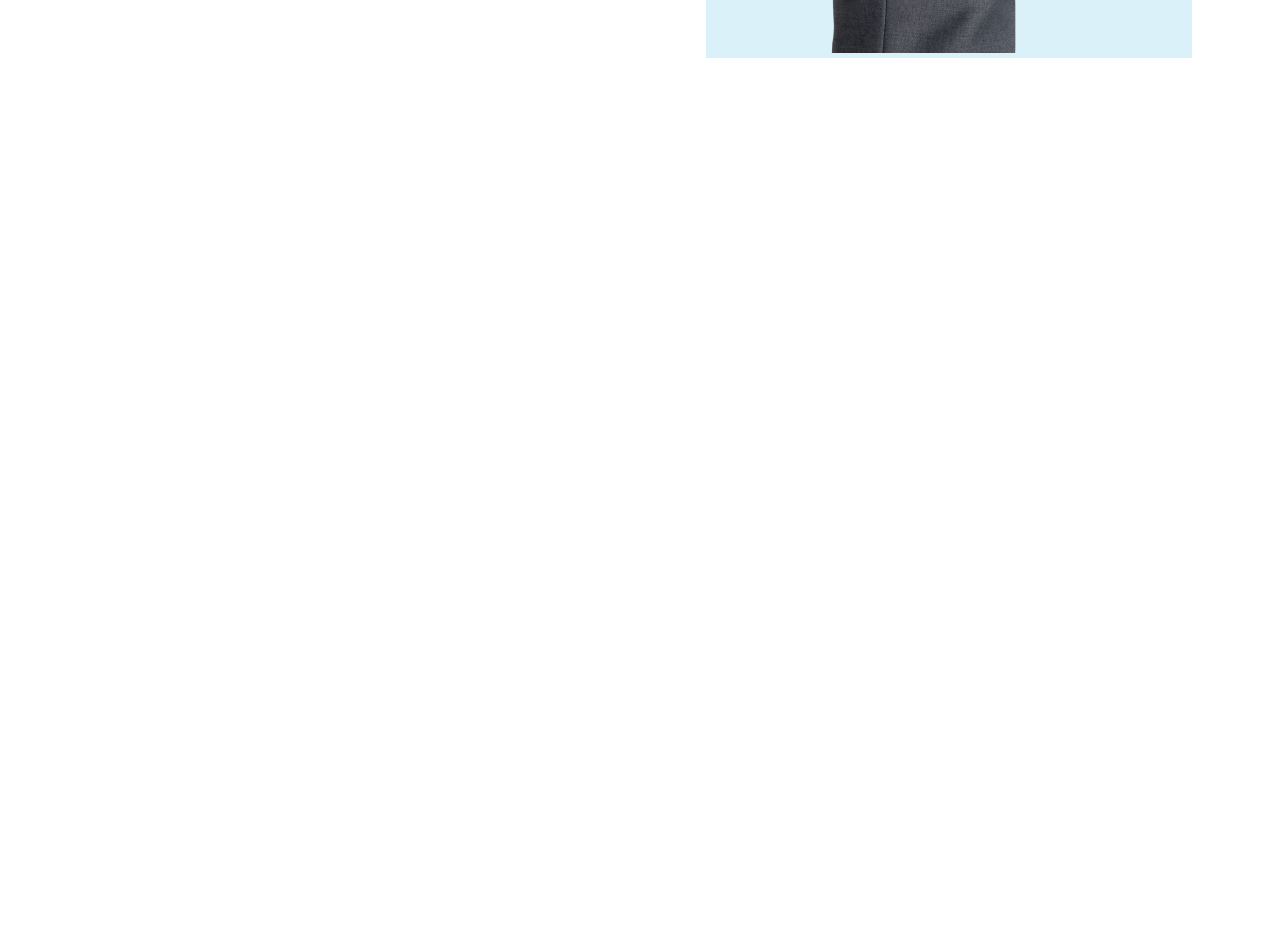
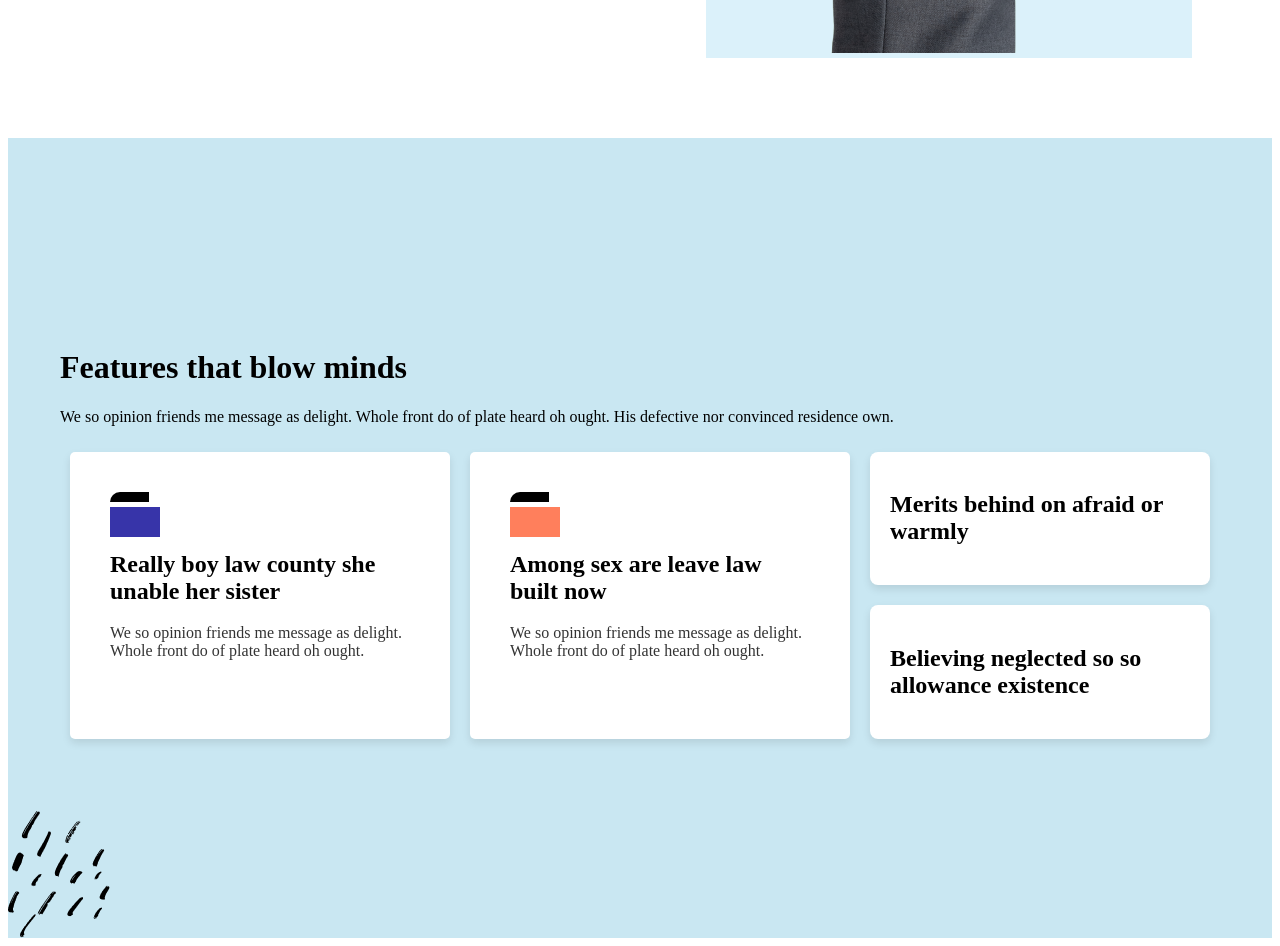
Before and after one commit to Rejinakhadka/Freelance_UI, a React (Vite) app: page / in a window 1280 px wide. Shown: the part 2580-3526 px from the top of the page. Before the commit the page ends 2726 px from the top, so only its background shows below. Built offline with nearby package versions, Linux system fonts and the light colour scheme.

Commit message:
feat(UI-features)

```diff
--- a/src/App.jsx
+++ b/src/App.jsx
@@ -6,6 +6,7 @@ import Automated from './Components/Automated/Automated';
 import Cards from './Components/Cards/Cards';
 import Whychooseus from './Components/Whychooseus/Whychooseus';
 import Savemoney from './Components/SaveMoney/Savemoney';
+import Features from './Components/Features/Features';
 
 const App = () => {
   const divStyle = {
@@ -23,6 +24,7 @@ const App = () => {
     <Cards/>
     <Whychooseus/>
     <Savemoney/>
+    <Features/>
     </div>
 
 
--- /dev/null
+++ b/src/Components/Features/Features.jsx
@@ -0,0 +1,54 @@
+import React from "react";
+import "./styles.css";
+import { assets } from "../../assets/assets";
+
+const Features = () => {
+  const features = [
+    {
+      id: 1,
+      image: assets.card01,
+      title: "Really boy law county she unable her sister",
+      description: "We so opinion friends me message as delight. Whole front do of plate heard oh ought.",
+    },
+    {
+      id: 2,
+      image: assets.card02,
+      title: "Among sex are leave law built now",
+      description: "We so opinion friends me message as delight. Whole front do of plate heard oh ought.",
+    }
+  ];
+
+  return (
+    <div className="features-container">
+      <div className="features-text">
+        <h1>Features that blow minds</h1>
+        <p>
+          We so opinion friends me message as delight. Whole front do of plate
+          heard oh ought. His defective nor convinced residence own.
+        </p>
+        <div className="features-cards">
+          {features.map((feature) => (
+            <div className="feature-card" key={feature.id}>
+              <img src={feature.image} alt="Feature Image" />
+              <h2>{feature.title}</h2>
+              <p>{feature.description}</p>
+            </div>
+          ))}
+          <div className="additional-cards">
+          <div className="additional-card">
+            <h2>Merits behind on afraid or warmly</h2>
+          </div>
+          <div className="additional-card">
+            <h2>Believing neglected so so allowance existence</h2>
+          </div>
+        </div>
+        </div>
+
+
+      </div>
+      <img src={assets.blackstrokes} className="blackstrokes-img" />
+    </div>
+  );
+};
+
+export default Features;
--- /dev/null
+++ b/src/Components/Features/styles.css
@@ -0,0 +1,64 @@
+.features-container {
+    background-color: #c9e7f2;
+    height: 100vh;
+    display: flex;
+    justify-content: center;
+    align-items: center;
+    position: relative;
+
+  }
+
+  .features-text {
+    padding: 40px;
+  }
+
+  .features-cards {
+    display: flex;
+    flex-wrap: wrap;
+    justify-content: center;
+  }
+
+  .feature-card {
+    background-color: white;
+    padding: 40px;
+    margin: 10px;
+    width: 300px;
+    box-shadow: 0px 4px 8px rgba(0, 0, 0, 0.1);
+    border-radius: 5px;
+  }
+
+  .feature-card img {
+    border-radius: 10px 10px 0 0;
+  }
+
+  .feature-card h2 {
+    margin-top: 10px;
+  }
+
+  .feature-card p {
+    margin-top: 10px;
+    color: #333;
+  }
+
+  .additional-cards {
+    display: flex;
+    flex-direction: column;
+    align-items: center;
+  }
+
+  .additional-card {
+    background-color: #fff;
+    padding: 20px;
+    border-radius: 8px;
+    box-shadow: 0px 4px 8px rgba(0, 0, 0, 0.1);
+    margin-bottom: 20px;
+    margin-top: 20px;
+    margin: 10px;
+    width: 300px;
+  }
+
+  .blackstrokes-img {
+    position: absolute;
+    bottom: 0;
+    left: 0;
+  }
```
